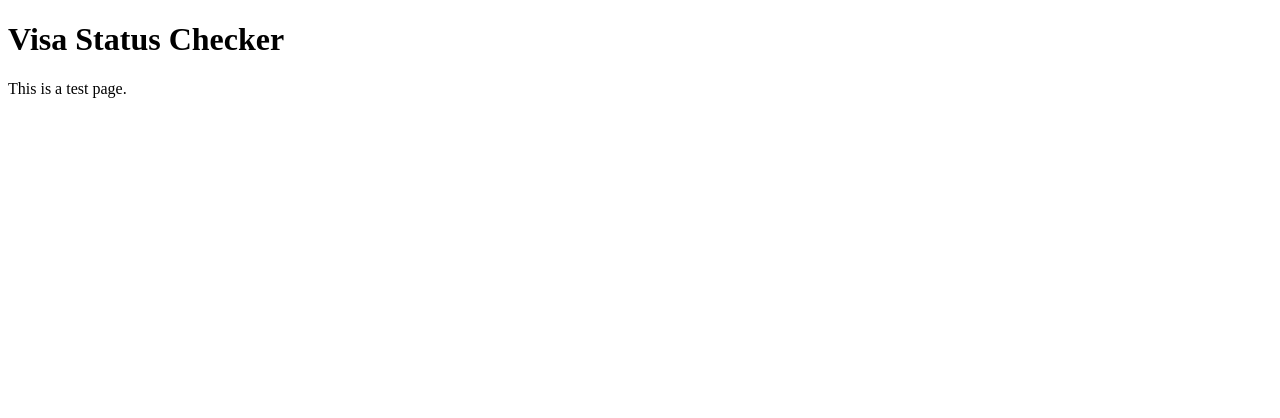
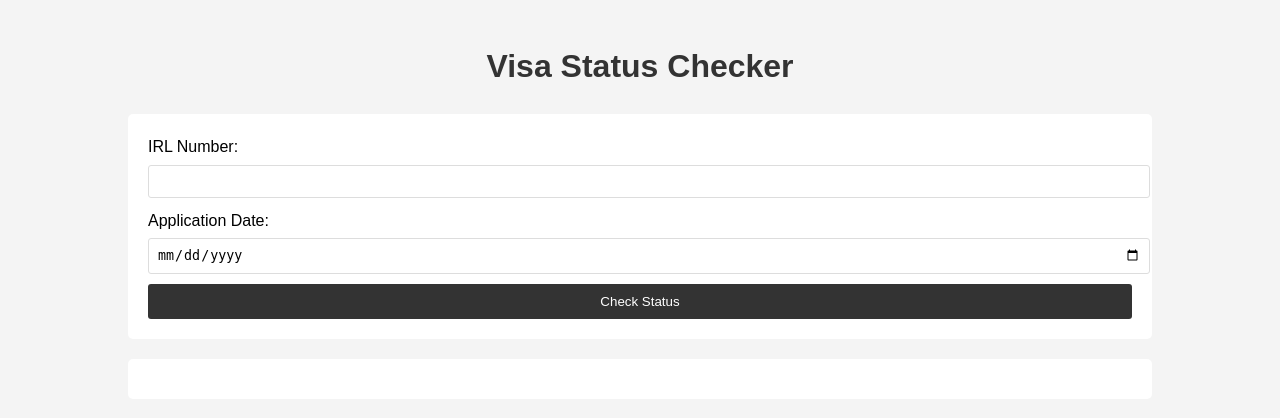
Before and after one commit to prathamesh-git9/visa-status-checker, a Flask app: page / in a window 1280 px wide. Shown: the top 418 px of the page. Run offline with Flask 2, Linux system fonts and the light colour scheme.

Commit message:
Reintroduce visa status checking functionality

```diff
--- a/app.py
+++ b/app.py
@@ -1,13 +1,30 @@
 import os
 import sys
 import logging
-from flask import Flask, render_template
+from flask import Flask, render_template, request, jsonify
+from datetime import datetime, timedelta
 
 # Set up logging
 logging.basicConfig(stream=sys.stdout, level=logging.DEBUG)
 logger = logging.getLogger(__name__)
 
 app = Flask(__name__)
+
+# Mock database (replace with actual database in production)
+visa_database = {
+    "IRL123456": {"status": "Approved", "application_date": "2023-03-01"},
+    "IRL789012": {"status": "Rejected", "application_date": "2023-03-15"},
+    "IRL345678": {"status": "Pending", "application_date": "2023-04-01"},
+}
+
+def calculate_working_days(start_date, end_date):
+    working_days = 0
+    current_date = start_date
+    while current_date <= end_date:
+        if current_date.weekday() < 5:  # Monday = 0, Friday = 4
+            working_days += 1
+        current_date += timedelta(days=1)
+    return working_days
 
 @app.route('/')
 def index():
@@ -18,6 +35,33 @@ def index():
         logger.error(f"Error in index route: {str(e)}", exc_info=True)
         return f"An error occurred: {str(e)}", 500
 
+@app.route("/check_status", methods=["POST"])
+def check_status():
+    try:
+        irl_number = request.form["irl_number"]
+        application_date = request.form["application_date"]
+
+        if irl_number in visa_database:
+            visa_info = visa_database[irl_number]
+            status = visa_info["status"]
+            app_date = datetime.strptime(visa_info["application_date"], "%Y-%m-%d")
+            current_date = datetime.now()
+            working_days = calculate_working_days(app_date, current_date)
+
+            return jsonify({
+                "status": status,
+                "working_days": working_days,
+                "message": f"Your visa application is {status}. It has been {working_days} working days since your application."
+            })
+        else:
+            return jsonify({
+                "status": "Not Found",
+                "message": "No visa application found with the provided IRL number."
+            }), 404
+    except Exception as e:
+        logger.error(f"Error in check_status route: {str(e)}", exc_info=True)
+        return jsonify({"error": str(e)}), 500
+
 @app.errorhandler(500)
 def internal_error(error):
     logger.error(f"Internal Server Error: {str(error)}", exc_info=True)
--- a/templates/index.html
+++ b/templates/index.html
@@ -4,9 +4,22 @@
     <meta charset="UTF-8">
     <meta name="viewport" content="width=device-width, initial-scale=1.0">
     <title>Visa Status Checker</title>
+    <link rel="stylesheet" href="{{ url_for('static', filename='styles.css') }}">
 </head>
 <body>
-    <h1>Visa Status Checker</h1>
-    <p>This is a test page.</p>
+    <div class="container">
+        <h1>Visa Status Checker</h1>
+        <form id="status-form">
+            <label for="irl_number">IRL Number:</label>
+            <input type="text" id="irl_number" name="irl_number" required>
+
+            <label for="application_date">Application Date:</label>
+            <input type="date" id="application_date" name="application_date" required>
+
+            <button type="submit">Check Status</button>
+        </form>
+        <div id="result"></div>
+    </div>
+    <script src="{{ url_for('static', filename='script.js') }}"></script>
 </body>
 </html>
```
